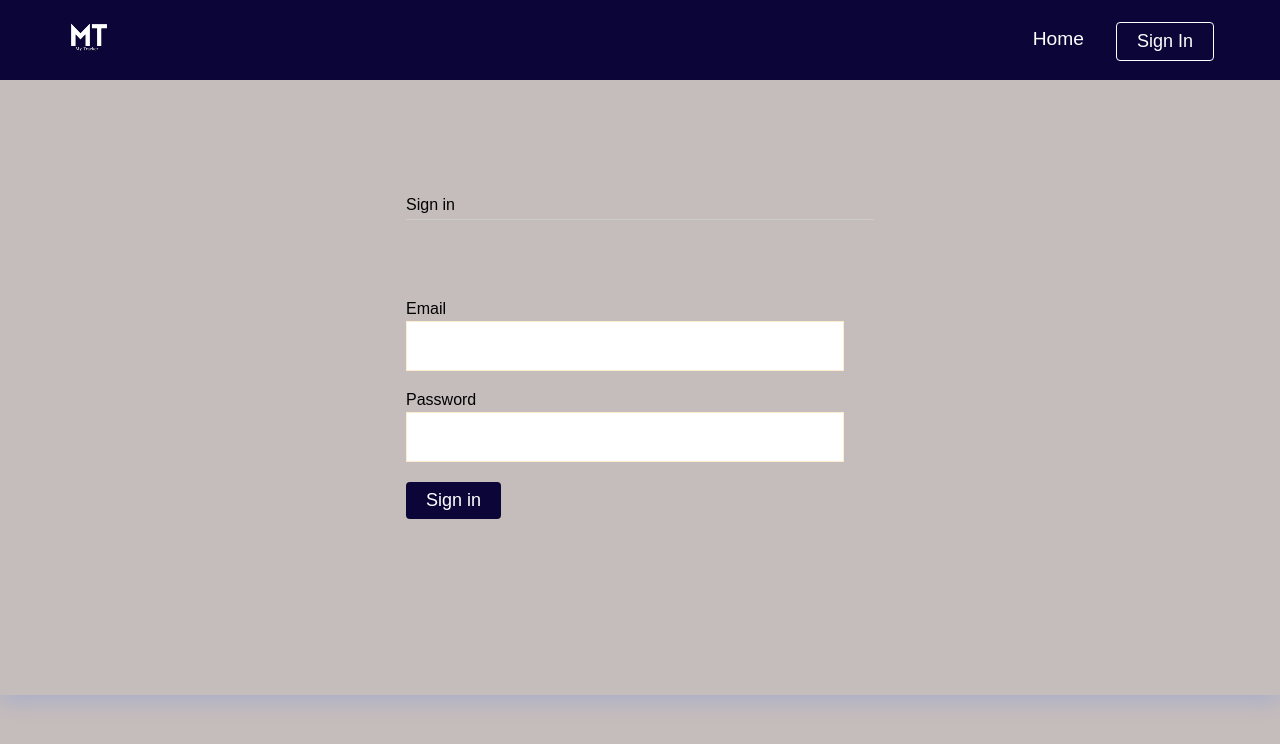
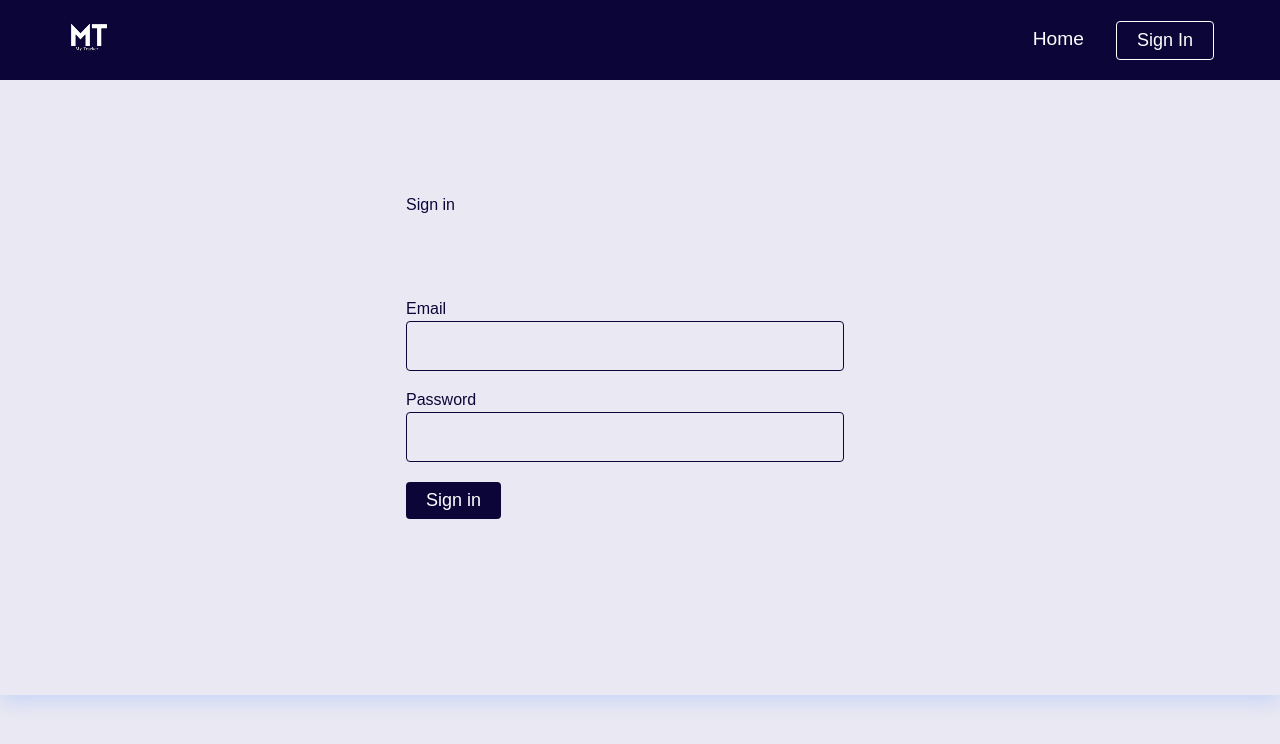
Before and after one commit to SanjeevForYou/san-tracker, a React (Create React App) app: page /login in a window 1280 px wide. Shown: the top 744 px of the page. Built offline with nearby package versions, Linux system fonts and the light colour scheme.

Commit message:
changed color

```diff
--- a/src/App.css
+++ b/src/App.css
@@ -1,3 +1,8 @@
+:root {
+  --background-color-main: #eae9f3;
+  --primary-color-main: #0c0638;
+}
+
 * {
   box-sizing: border-box;
   margin: 0;
@@ -6,14 +11,99 @@
 }
 
 body {
-  background-color: #c5bcbc;
+  background-color: var(--background-color-main);
 }
 
-input[type="text"],
+input,
 select,
 textarea {
   width: 100%;
-  border: 1px solid #ccc;
+  border: 1px solid var(--primary-color-main);
   border-radius: 4px;
   resize: vertical;
+  background: var(--background-color-main);
+  color: var(--primary-color-main);
+  font-size: large;
 }
+
+textarea,
+input:focus {
+  border: 2px solid var(--primary-color-main);
+}
+
+div#password-constraints {
+  margin: 5px 0 0 0;
+  font-size: 16px;
+}
+
+form {
+  margin: 0 auto;
+  max-width: 500px;
+  padding: 1rem;
+  width: 600px;
+}
+
+h1,
+h2,
+h3,
+h4,
+h5,
+h6,
+p,
+label {
+  color: var(--primary-color-main);
+}
+
+h1 {
+  border-bottom: 1px solid var(--background-color-main);
+  font-size: 28px;
+  font-weight: 600;
+  margin: 0 0 20px 0;
+  padding: 0 0 5px 0;
+}
+
+input {
+  border: 1px solid var(--primary-color-main);
+  font-size: 22px; /* fallback */
+  font-size: var(--mobile-font-size);
+  padding: 15px;
+  width: 90%; /* fallback */
+  width: calc(100% - 30px); /* full width minus padding */
+  background-color: var(--background-color-main);
+}
+
+input[type="email"]:not(:focus):invalid,
+input[type="password"]:not(:focus):invalid {
+  color: red;
+  outline-color: red;
+}
+
+label {
+  display: block;
+  font-size: 20px;
+  font-size: var(--mobile-font-size);
+  font-weight: 500;
+  margin: 0 0 3px 0;
+}
+
+form section {
+  margin: 0 0 20px 0;
+  position: relative; /* for password toggle positioning */
+}
+
+@media (min-width: 450px) {
+  h1 {
+    font-size: 28px;
+    font-size: calc(2 * var(--desktop-font-size));
+    font-weight: 500;
+    margin: 0 0 80px 0;
+  }
+  input {
+    font-size: 14px; /* fallback */
+    font-size: var(--desktop-font-size);
+  }
+  label {
+    font-size: 14px; /* fallback */
+    font-size: var(--desktop-font-size);
+  }
+}
--- a/src/components/account/SignIn.css
+++ b/src/components/account/SignIn.css
@@ -4,116 +4,11 @@
   display: flex;
   justify-content: center;
   align-items: center;
-  background: #c5bcbc;
+  background: var(--background-color-main);
   box-shadow: 0 6px 20px rgba(56, 125, 255, 0.2);
 }
 
-button {
-  background-color: rgb(248, 241, 241);
-  border: 2px solid #ccc;
-  border-radius: 2px;
-  color: #444;
-  cursor: pointer;
-  display: block;
-  font-size: 22px; /* fallback */
-  font-size: var(--mobile-font-size);
-  font-weight: 500;
-  margin: 3px 0 0 0;
-  padding: 10px;
+.signin__section__error {
+  padding: 10px 5px 20px 5px;
+  color: #721c24;
 }
-
-button:hover {
-  background-color: #ccc;
-  color: #0c0638;
-}
-
-button#signin {
-  margin: 0px 0 0 0;
-}
-
-button#toggle-password {
-  background: none;
-  border: none;
-  cursor: pointer;
-  font-weight: 300;
-  padding: 0;
-  /* Display at the top right of the password section */
-  position: absolute;
-  top: -4px;
-  right: -2px;
-}
-
-div#password-constraints {
-  margin: 5px 0 0 0;
-  font-size: 16px;
-}
-
-form {
-  margin: 0 auto;
-  max-width: 500px;
-  padding: 1rem;
-  width: 600px;
-}
-
-h1 {
-  border-bottom: 1px solid #ccc;
-  font-size: 28px;
-  font-weight: 600;
-  margin: 0 0 20px 0;
-  padding: 0 0 5px 0;
-}
-
-input {
-  border: 1px solid #ffebcd;
-  font-size: 22px; /* fallback */
-  font-size: var(--mobile-font-size);
-  padding: 15px;
-  width: 90%; /* fallback */
-  width: calc(100% - 30px); /* full width minus padding */
-}
-
-input[type="email"]:not(:focus):invalid,
-input[type="password"]:not(:focus):invalid {
-  color: red;
-  outline-color: red;
-}
-
-label {
-  display: block;
-  font-size: 20px;
-  font-size: var(--mobile-font-size);
-  font-weight: 500;
-  margin: 0 0 3px 0;
-}
-
-form section {
-  margin: 0 0 20px 0;
-  position: relative; /* for password toggle positioning */
-}
-
-@media (min-width: 450px) {
-  button {
-    font-size: 14px; /* fallback */
-    font-size: var(--desktop-font-size);
-  }
-  button#signin {
-    margin: 40px 0 0 0;
-  }
-  div#password-constraints {
-    font-size: 14px;
-  }
-  h1 {
-    font-size: 28px;
-    font-size: calc(2 * var(--desktop-font-size));
-    font-weight: 500;
-    margin: 0 0 80px 0;
-  }
-  input {
-    font-size: 14px; /* fallback */
-    font-size: var(--desktop-font-size);
-  }
-  label {
-    font-size: 14px; /* fallback */
-    font-size: var(--desktop-font-size);
-  }
-}
--- a/src/components/account/SignIn.tsx
+++ b/src/components/account/SignIn.tsx
@@ -4,6 +4,7 @@ import { baseUrl } from "../../common/constants";
 import { FetchWrapper } from "../../common/fetchWrapper";
 import { AuthContext } from "../../context/AuthContext";
 import { Button } from "../Button";
+import { Spinner } from "../Spinner";
 import "./SignIn.css";
 
 type ISignInProps = {};
@@ -13,10 +14,14 @@ export const SignIn: React.FC<ISignInProps> = (props: ISignInProps) => {
 
   const [userName, setUserName] = useState<string>("");
   const [password, setPassword] = useState<string>("");
+  const [error, setError] = useState<boolean>(false);
+  const [isLoading, setIsLoading] = useState<boolean>(false);
 
   const onSignIn = (event: React.MouseEvent<HTMLButtonElement, MouseEvent>) => {
     async function signIn() {
       try {
+        setIsLoading(true);
+        setError(false);
         const url = `${baseUrl}/api/login`;
         const response = await FetchWrapper.post<any, { token: string }>(url, {
           email: userName,
@@ -25,7 +30,10 @@ export const SignIn: React.FC<ISignInProps> = (props: ISignInProps) => {
         console.log("Login successful!!", response);
         setAuthToken?.(response?.token);
       } catch (error) {
+        setError(true);
         console.log("Something went wrong!!", error);
+      } finally {
+        setIsLoading(false);
       }
     }
 
@@ -41,6 +49,12 @@ export const SignIn: React.FC<ISignInProps> = (props: ISignInProps) => {
     <div className="signin__section">
       <form action="#">
         <h1>Sign in</h1>
+        {isLoading && <Spinner />}
+        {error && (
+          <div className="signin__section__error">
+            <span>Entered email/password is wrong.</span>
+          </div>
+        )}
         <section>
           <label htmlFor="email">Email</label>
           <input
--- a/src/components/task/CreateTask.css
+++ b/src/components/task/CreateTask.css
@@ -1,6 +1,5 @@
 .create-task__container {
   padding: 10px;
-  color: white;
   text-align: center;
   display: flex;
   margin: 0;
@@ -31,7 +30,6 @@
 .create-task__container > div > input[type="text"] {
   width: 100%;
   padding: 20px 20px 20px 50px;
-  background: #eee;
 }
 
 @media screen and (max-width: 768px) {
--- a/src/components/task/TaskList.css
+++ b/src/components/task/TaskList.css
@@ -28,11 +28,11 @@
 }
 
 .task-list__list li:nth-child(odd) {
-  background: #f9f9f9;
+  background: #c8cfee;
 }
 
 .task-list__list li:hover {
-  background: #ddd;
+  background: var(--background-color-main);
 }
 
 .task-list__container {
```
